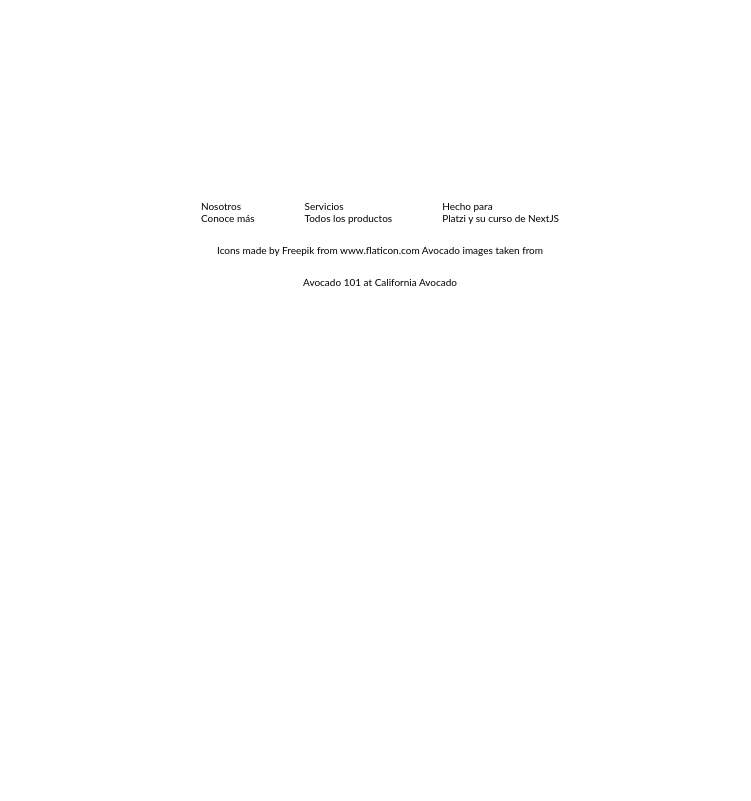
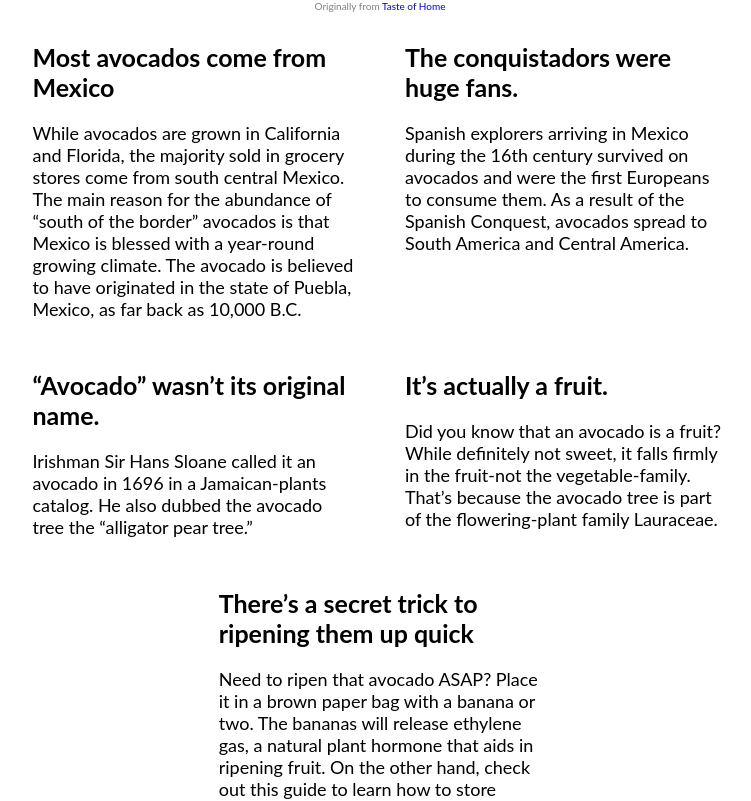
Before and after one commit to Angie-Santos/platzi-avo, a Next.js app: page /about in a window 1280 px wide. Before the commit this address had no page. Shown: the part 720-1521 px from the top of the page, without its empty margins (260-1011 px from the left). Before the commit the page ends 1038 px from the top, so only its background shows below. Built offline with nearby package versions, Linux system fonts and the light colour scheme.

Commit message:
Add about pages and styles, footer links works

```diff
--- a/components/Footer.tsx
+++ b/components/Footer.tsx
@@ -1,3 +1,4 @@
+import Link from "next/link";
 import React from "react";
 
 const Footer = () => {
@@ -8,19 +9,19 @@
           <div className="section">
             <p>Nosotros</p>
             <ul>
-              <li>Conoce más</li>
+              <li><Link href='/about'>Conoce más</Link></li>
             </ul>
           </div>
           <div className="section">
             <p>Servicios</p>
             <ul>
-              <li>Todos los productos</li>
+            <li><Link href='/'>Todos los productos</Link></li>
             </ul>
           </div>
           <div className="section">
             <p>Hecho para</p>
             <ul>
-              <li>Platzi y su curso de NextJS </li>
+              <li><a target="_blank" href="https://platzi.com/cursos/next/">Conoce más</a></li>
             </ul>
           </div>
         </div>
--- /dev/null
+++ b/pages/about/index.jsx
@@ -0,0 +1,114 @@
+import React from "react";
+const avoFacts = [
+  {
+    title: "Most avocados come from Mexico",
+    content:
+      "While avocados are grown in California and Florida, the majority sold in grocery stores come from south central Mexico. The main reason for the abundance of “south of the border” avocados is that Mexico is blessed with a year-round growing climate. The avocado is believed to have originated in the state of Puebla, Mexico, as far back as 10,000 B.C.",
+  },
+  {
+    title: "The conquistadors were huge fans.",
+    content:
+      "Spanish explorers arriving in Mexico during the 16th century survived on avocados and were the first Europeans to consume them. As a result of the Spanish Conquest, avocados spread to South America and Central America. ",
+  },
+  {
+    title: "“Avocado” wasn’t its original name.",
+    content:
+      "Irishman Sir Hans Sloane called it an avocado in 1696 in a Jamaican-plants catalog. He also dubbed the avocado tree the “alligator pear tree.”",
+  },
+  {
+    title: "It’s actually a fruit.",
+    content:
+      "Did you know that an avocado is a fruit? While definitely not sweet, it falls firmly in the fruit-not the vegetable-family. That’s because the avocado tree is part of the flowering-plant family Lauraceae.",
+  },
+  {
+    title: "There’s a secret trick to ripening them up quick",
+    content:
+      "Need to ripen that avocado ASAP? Place it in a brown paper bag with a banana or two. The bananas will release ethylene gas, a natural plant hormone that aids in ripening fruit. On the other hand, check out this guide to learn how to store them for later.",
+  },
+];
+
+const AboutPage = () => {
+  return (
+    <>
+      <section>
+        <h1>13 Surprising Facts About Avocados</h1>
+        <figure>
+          <img src="/images/avocados.jpg" alt="Avocados on a table" />
+          <figcaption>
+            Originally from{" "}
+            <a
+              target="_blank"
+              href="https://www.tasteofhome.com/article/13-surprising-facts-about-avocados/"
+            >
+              Taste of Home
+            </a>
+          </figcaption>
+        </figure>
+        <ol>
+          {avoFacts.map(({ title, content }) => (
+            <li key={title}>
+              <h3 className="ui header">{title}</h3>
+              <p>{content}</p>
+            </li>
+          ))}
+        </ol>
+      </section>
+      <style jsx>{`
+        section {
+          display:flex;
+          flex-direction:column;
+          align-items:center;
+          justify-content:center;
+        }
+        h1 {
+          text-align: center;
+          font-size:3rem;
+          margin: 3rem 0;
+        }
+        figure,
+        ol {
+          padding: 0;
+          margin: 0;
+        }
+        figure {
+          margin: 2rem auto 3rem;
+          display:flex;
+          flex-direction:column;
+          align-items:center;
+          justify-content:center;
+        }
+
+        img {
+          width:60%;
+          min-width:300px;
+        }
+        figcaption {
+          margin-top: 0.5rem;
+          font-site: 0.7rem;
+          color: grey;
+        }
+        ol {
+          width: 60%;
+          display:flex;
+          flex-direction:row;
+          flex-wrap: wrap;
+          align-items:flex-start;
+          justify-content:center;
+          gap:5rem;
+          list-style:none;
+        }
+        li {
+          width:42%;
+          min-width:300px;
+          font-size:1.8rem;
+        }
+        h3:first-child {
+
+          margin-bottom: 2rem;
+          font-size:2.5rem;
+        }
+      `}</style>
+    </>
+  );
+};
+export default AboutPage;
```
